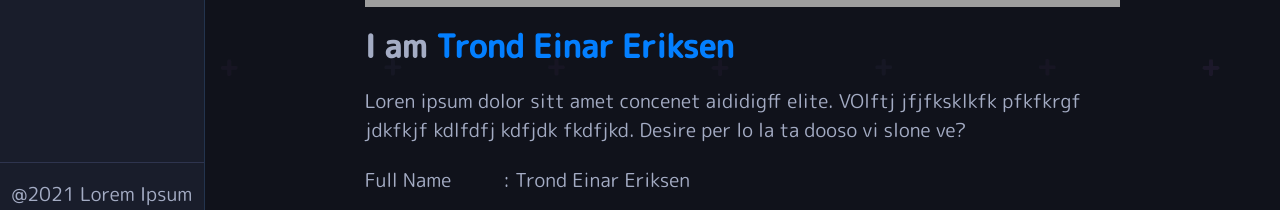
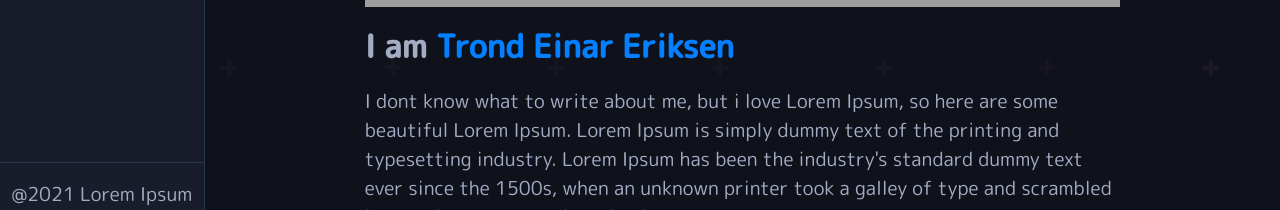
Before and after one commit to TrondEinar/my_portfolio, a React (Create React App) app: page /about in a window 1280 px wide. Shown: the part 576-786 px from the top of the page. Built offline with nearby package versions, Linux system fonts and the light colour scheme; grey boxes are pictures that could not be loaded.

Commit message:
about page fix (not finished)

```diff
--- a/src/Components/ImageSection.js
+++ b/src/Components/ImageSection.js
@@ -12,9 +12,12 @@
           I am<span> Trond Einar Eriksen</span>
         </h4>
         <p className="about-text">
-          Loren ipsum dolor sitt amet concenet aididigff elite. VOlftj
-          jfjfksklkfk pfkfkrgf jdkfkjf kdlfdfj kdfjdk fkdfjkd. Desire per lo la
-          ta dooso vi slone ve?
+          I dont know what to write about me, but i love Lorem Ipsum, so here
+          are some beautiful Lorem Ipsum. Lorem Ipsum is simply dummy text of
+          the printing and typesetting industry. Lorem Ipsum has been the
+          industry's standard dummy text ever since the 1500s, when an unknown
+          printer took a galley of type and scrambled it to make a type specimen
+          book.
         </p>
         <div className="about-details">
           <div className="left-section">
@@ -34,7 +37,9 @@
             <p>: Lorem Ipsum</p>
           </div>
         </div>
-        <button className="btn">Download CV</button>
+        <a href="CV.docx" download="">
+          <button className="btn">Download CV</button>
+        </a>
       </div>
     </div>
   );
```
